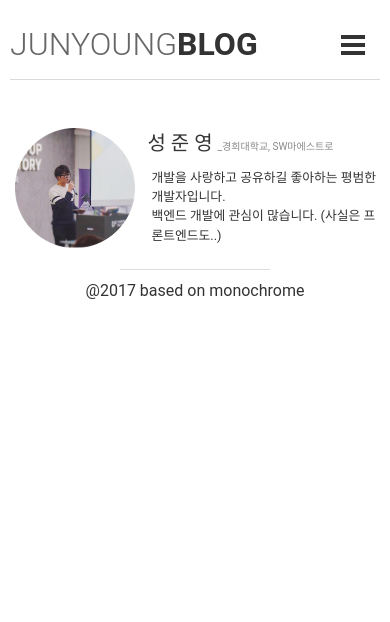
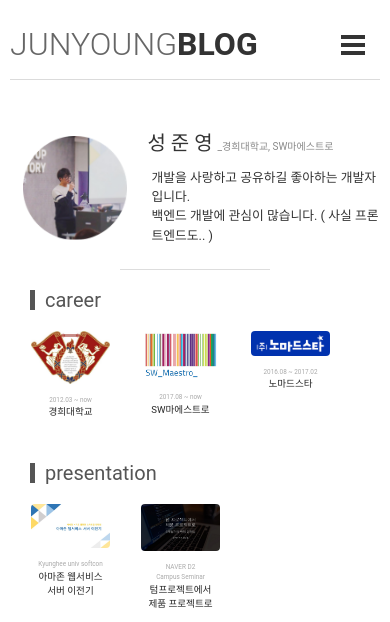
Before and after one commit to sungjunyoung/sungjunyoung.github.io_deprecated, a Jekyll site: the page built from about.html, in a window 390 px wide. Shown: the top 622 px of the page. Built offline with Jekyll 4.4.1, drawn with Linux system fonts in a browser that asks for light colours; some of the changed text lies outside the part shown.

Commit message:
presentation, projects 추가

```diff
--- a/_includes/head.html
+++ b/_includes/head.html
@@ -27,6 +27,8 @@
     });
   </script>
 
+  <!--jquery import -->
+  <script type="text/javascript" src="/js/jquery-3.2.1.min.js"></script>
 
   <!-- Google Analytics-->
   <script>
--- a/about.html
+++ b/about.html
@@ -6,12 +6,12 @@
 
 <link rel="stylesheet" href="css/about.css">
 <script src="js/about.js"></script>
-<script src="js/jquery-3.2.1.min.js"></script>
 <script src="js/masonry.pkgd.js"></script>
+
 
 <div id="profile">
     <div class="image-wrapper">
-        <img class="image" src="img/profile-image.png">
+        <img class="image" src="img/about/profile-image.png">
     </div>
 
     <div class="desc-wrapper">
@@ -22,8 +22,8 @@
             </span>
         </div>
         <div class="introduce">
-            개발을 사랑하고 공유하길 좋아하는 평범한 개발자입니다. <br/>
-            백엔드 개발에 관심이 많습니다. (사실은 프론트엔드도..)
+            개발을 사랑하고 공유하길 좋아하는 개발자입니다. <br/>
+            백엔드 개발에 관심이 많습니다. ( 사실 프론트엔드도.. )
         </div>
     </div>
 </div>
@@ -33,5 +33,150 @@
 </div>
 
 <div id="career">
+    <div class="title">
+        career
+    </div>
 
+    <div class="grid">
+        <div id="http://ce.khu.ac.kr/" class="grid-item">
+            <div class="image-wrapper">
+                <img src="img/about/kyunghee.png">
+            </div>
+            <div class="grid-term">
+                2012.03 ~ now
+            </div>
+            <div class="grid-title">
+                경희대학교
+            </div>
+        </div>
+        <div id="http://www.swmaestro.kr/web/web/main.do" class="grid-item">
+            <div class="image-wrapper">
+                <img src="img/about/swmaestro.jpg">
+            </div>
+            <div class="grid-term">
+                2017.08 ~ now
+            </div>
+            <div class="grid-title">
+                SW마에스트로
+            </div>
+        </div>
+        <div id="http://nomadstar.com/nomad/" class="grid-item">
+            <div class="image-wrapper">
+                <img src="img/about/nomadstar.png">
+            </div>
+            <div class="grid-term">
+                2016.08 ~ 2017.02
+            </div>
+            <div class="grid-title">
+                노마드스타
+            </div>
+        </div>
+    </div>
 </div>
+
+
+<div id="presentation">
+    <div class="title">
+        presentation
+    </div>
+
+    <div class="grid">
+        <div id="https://www.slideshare.net/SungJunyoung/ss-69345868" class="grid-item">
+            <div class="image-wrapper">
+                <img src="img/about/aws-presentaion.png">
+            </div>
+            <div class="grid-term">
+                Kyunghee univ softcon
+            </div>
+            <div class="grid-title">
+                아마존 웹서비스<br/> 서버 이전기
+            </div>
+        </div>
+        <div id="https://www.slideshare.net/deview/ss-72527503" class="grid-item">
+            <div class="image-wrapper">
+                <img src="img/about/d2-presentation.png">
+            </div>
+            <div class="grid-term">
+                NAVER D2<br/>Campus Seminar
+            </div>
+            <div class="grid-title">
+                텀프로젝트에서<br/>제품 프로젝트로
+            </div>
+        </div>
+    </div>
+</div>
+
+<div id="projects">
+    <div class="title">
+        projects
+    </div>
+
+    <div class="grid">
+        <div id="https://github.com/sungjunyoung/Airplane" class="grid-item">
+            <div class="image-wrapper small">
+                <img src="img/about/airplane-project.png">
+            </div>
+            <div class="grid-term">
+                2016.06
+            </div>
+            <div class="grid-title">
+                Airplane
+            </div>
+        </div>
+        <div id="https://github.com/sungjunyoung/Gggggggguk" class="grid-item">
+            <div class="image-wrapper small">
+                <img src="img/about/gggggggguk-project.png">
+            </div>
+            <div class="grid-term">
+                2016.07
+            </div>
+            <div class="grid-title">
+                Gggggggguk
+            </div>
+        </div>
+        <div id="https://github.com/sungjunyoung/FireChatting" class="grid-item">
+            <div class="image-wrapper small">
+                <img src="img/about/fbchatting-project.png">
+            </div>
+            <div class="grid-term">
+                2016.07
+            </div>
+            <div class="grid-title">
+                FireChatting
+            </div>
+        </div>
+        <div id="https://github.com/sungjunyoung/sockdak_v2.0" class="grid-item">
+            <div class="image-wrapper">
+                <img src="img/about/sockdak-project.png">
+            </div>
+            <div class="grid-term">
+                2017.05
+            </div>
+            <div class="grid-title">
+                속닥
+            </div>
+        </div>
+        <div id="https://github.com/sungjunyoung/get-jjal" class="grid-item">
+            <div class="image-wrapper">
+                <img src="img/about/getjjal-project.png">
+            </div>
+            <div class="grid-term">
+                2017.06
+            </div>
+            <div class="grid-title">
+                겟짤
+            </div>
+        </div>
+        <div id="https://github.com/sungjunyoung/klas-file-downloader" class="grid-item">
+            <div class="image-wrapper">
+                <img src="img/about/kfd-project.png">
+            </div>
+            <div class="grid-term">
+                2017.08
+            </div>
+            <div class="grid-title">
+                Klas-File-Downloader
+            </div>
+        </div>
+    </div>
+</div>
--- a/css/about.css
+++ b/css/about.css
@@ -12,11 +12,11 @@
     /*border: 1px solid blue;*/
 }
 
-#profile .image {
-    width: 100%;
-    height: 100%;
-    object-fit: contain;
-}
+/*#profile .image {*/
+/*width: 100%;*/
+/*height: 100%;*/
+/*object-fit: contain;*/
+/*}*/
 
 #profile .desc-wrapper {
     float: left;
@@ -35,19 +35,76 @@
     color: #888888;
 }
 
-#profile .introduce{
+#profile .introduce {
     font-size: 1em;
     padding-top: 10px;
     padding-left: 12px;
 }
 
+#divider {
+    text-align: center;
+}
+
 #divider .profile {
-    position: absolute;
+    display: table;
+    margin: 0 auto;
     width: 400px;
     height: 2px;
-    left: 50%;
-    margin-left: -200px;
     border-bottom: 1px solid #ddd;
+}
+
+#career {
+    width: 100%;
+    /*border: 1px solid red;*/
+    margin-top: 20px;
+    margin-bottom: 30px;
+}
+
+.title {
+    color: #555;
+    line-height: 30px;
+    border-left: 5px solid #555;
+    margin-left: 40px;
+    padding-left: 10px;
+    font-size: 30px;
+}
+
+.image {
+    width: 100%;
+    height: 100%;
+    object-fit: contain;
+}
+
+.grid {
+    padding: 20px;
+    overflow: inherit;
+}
+
+.grid-item {
+    /*border: 1px solid #dfdfdf;*/
+    border-radius: 5px;
+    padding: 5px;
+}
+
+
+.image-wrapper {
+    padding: 8px 8px 8px 8px;
+    margin-bottom: -20px;
+    width: 200px;
+}
+.small {
+    width: 150px;
+}
+
+.grid-term {
+    text-align: center;
+    color: #aaa;
+    font-size: 0.7em;
+}
+
+.grid-title {
+    text-align: center;
+    color: #272727;
 }
 
 /*화면크기 768 이하일때*/
@@ -61,14 +118,53 @@
         font-size: 20px;
     }
 
-    #profile .introduce{
+    #profile .introduce {
         font-size: 0.8em;
     }
 
-
     #divider .profile {
         width: 150px;
-        margin-left: -75px;
+    }
+
+    .grid {
+        padding: 8px;
+    }
+
+    .image-wrapper {
+        width: 105px;
+    }
+
+    .grid-title {
+        font-size: 0.8em;
+    }
+
+    .grid-term {
+        font-size: 0.6em;
+    }
+
+    .title {
+        margin-left: 20px;
+        line-height: 20px;
+        font-size: 20px;
+    }
+
+    .small {
+        width: 60px;
     }
 
 }
+
+/*화면크기 425 이하일때*/
+@media ( max-width: 424px ) {
+    .image-wrapper {
+        width: 95px;
+    }
+
+    .grid-title {
+        font-size: 0.6em;
+    }
+
+    .grid-term {
+        font-size: 0.4em;
+    }
+}
--- a/js/about.js
+++ b/js/about.js
@@ -0,0 +1,33 @@
+$(document).ready(function () {
+
+    $('.grid').masonry({
+        itemSelector: '.grid-item',
+        columnWidth: 10
+    });
+
+    $('.grid-item').mouseenter(function () {
+
+
+            $(this).find('.grid-term').css("color", "white");
+            $(this).find('.grid-term').css("text-shadow", "-1px 0 #888, 0 1px #888, 1px 0 #888, 0 -1px #888");
+            $(this).find('.grid-title').css("color", "white");
+            $(this).find('.grid-title').css("text-shadow", "-1px 0 black, 0 1px black, 1px 0 black, 0 -1px black")
+            $(this).css('cursor', 'pointer');
+        }
+    );
+
+
+    $('.grid-item').mouseleave(function () {
+            $(this).find('.grid-term').css("color", "#aaa");
+            $(this).find('.grid-term').css("text-shadow", "");
+            $(this).find('.grid-title').css("color", "#272727");
+            $(this).find('.grid-title').css("text-shadow", "")
+
+        }
+    );
+
+    $('.grid-item').click(function () {
+        const url = $(this).attr('id');
+        window.open(url, '_blank');
+    })
+});
```
Also changed, not shown: deprecated_about.md (+1 -1 lines), img/about/aws-presentaion.png (added), img/about/d2-presentation.png (added), img/about/kyunghee.png (added), img/about/nomadstar.png (added), img/about/profile-image.png (renamed from img/profile-image.png), img/about/swmaestro.jpg (added).
